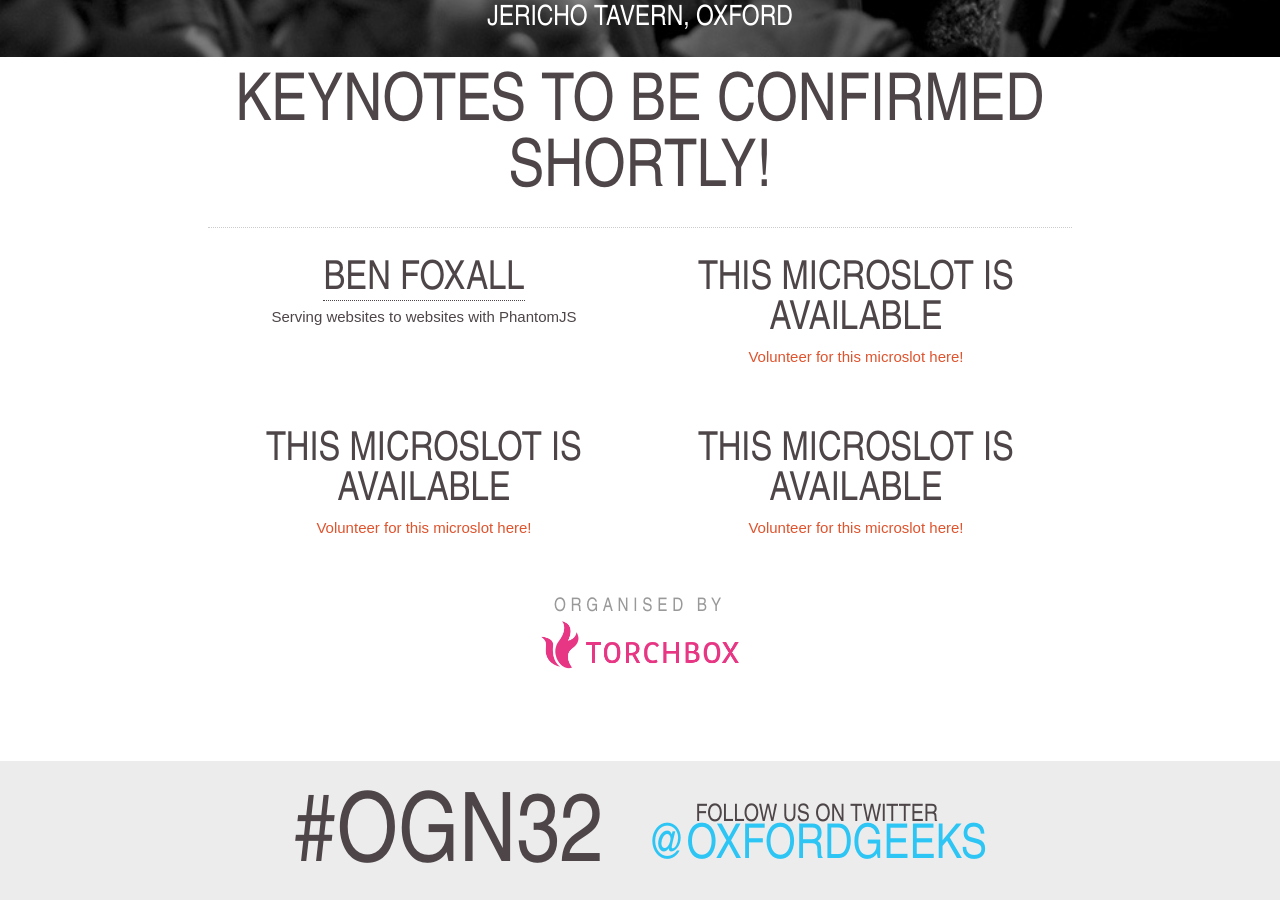
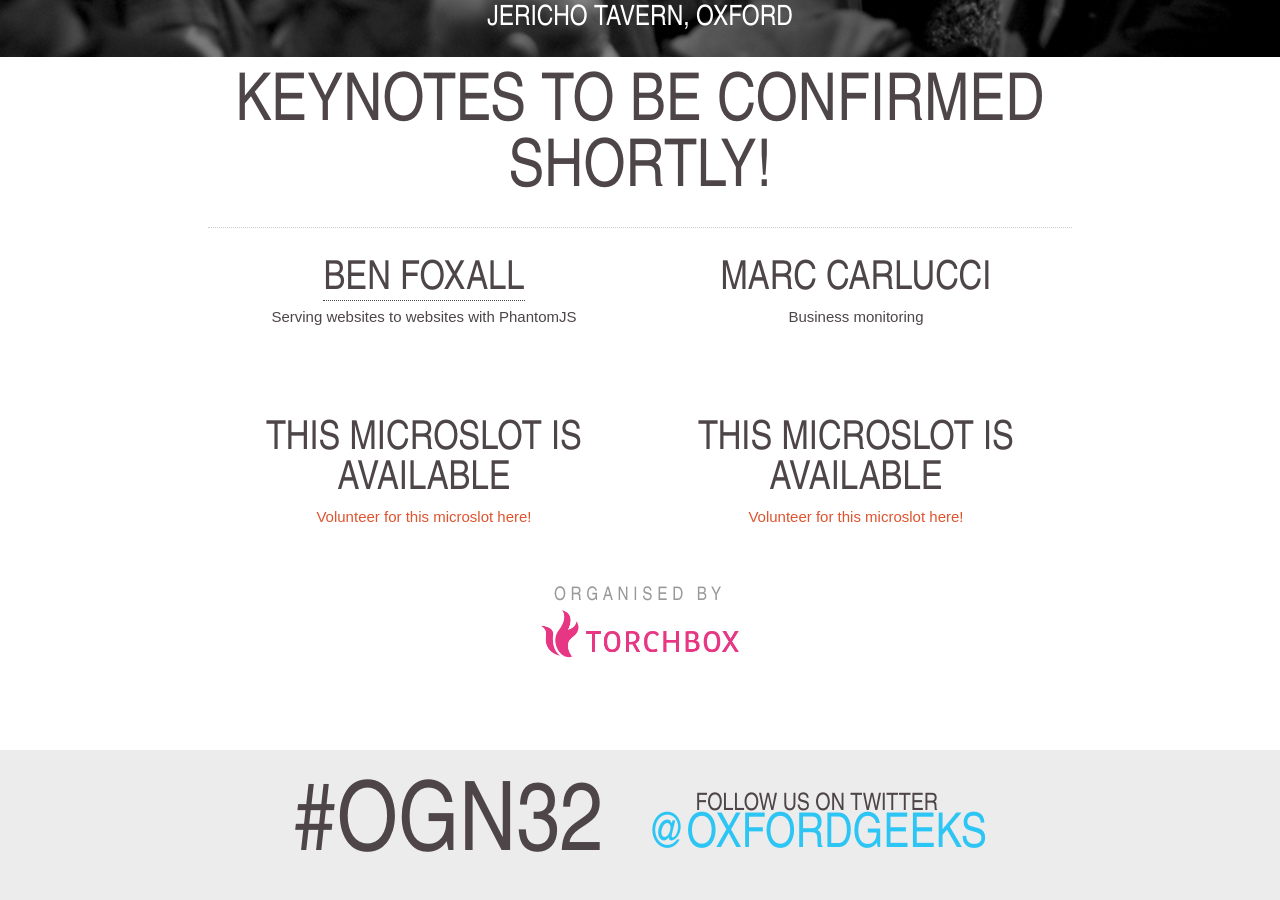
Before and after one commit to torchbox/ogn, a Jekyll site: the page built from _posts/2013-08-07-ogn32.markdown, in a window 1280 px wide and 900 px high, scrolled down 424 px. Built offline with Jekyll 4.4.1, drawn with Linux system fonts in a browser that asks for light colours; nearby versions of some CDN libraries; Markdown is read by kramdown in place of the engine named in the settings.

Commit message:
Update 2013-08-07-ogn32.markdown
Adding Marc Carlucci to OGN32

```diff
--- a/_posts/2013-08-07-ogn32.markdown
+++ b/_posts/2013-08-07-ogn32.markdown
@@ -38,8 +38,8 @@
         <p>Serving websites to websites with PhantomJS</p>
     </li>
     <li itemprop="performer" itemscope="itemscope" itemtype="http://schema.org/Person">
-        <h2 itemprop="name">This microslot is available</h2>
-        <p><a href="http://bit.ly/ogn-microslot">Volunteer for this microslot here!</a></p>
+        <h2 itemprop="name">Marc Carlucci</h2>
+        <p>Business monitoring</p>
     </li>
     <li itemprop="performer" itemscope="itemscope" itemtype="http://schema.org/Person">
         <h2 itemprop="name">This microslot is available</h2>
```
